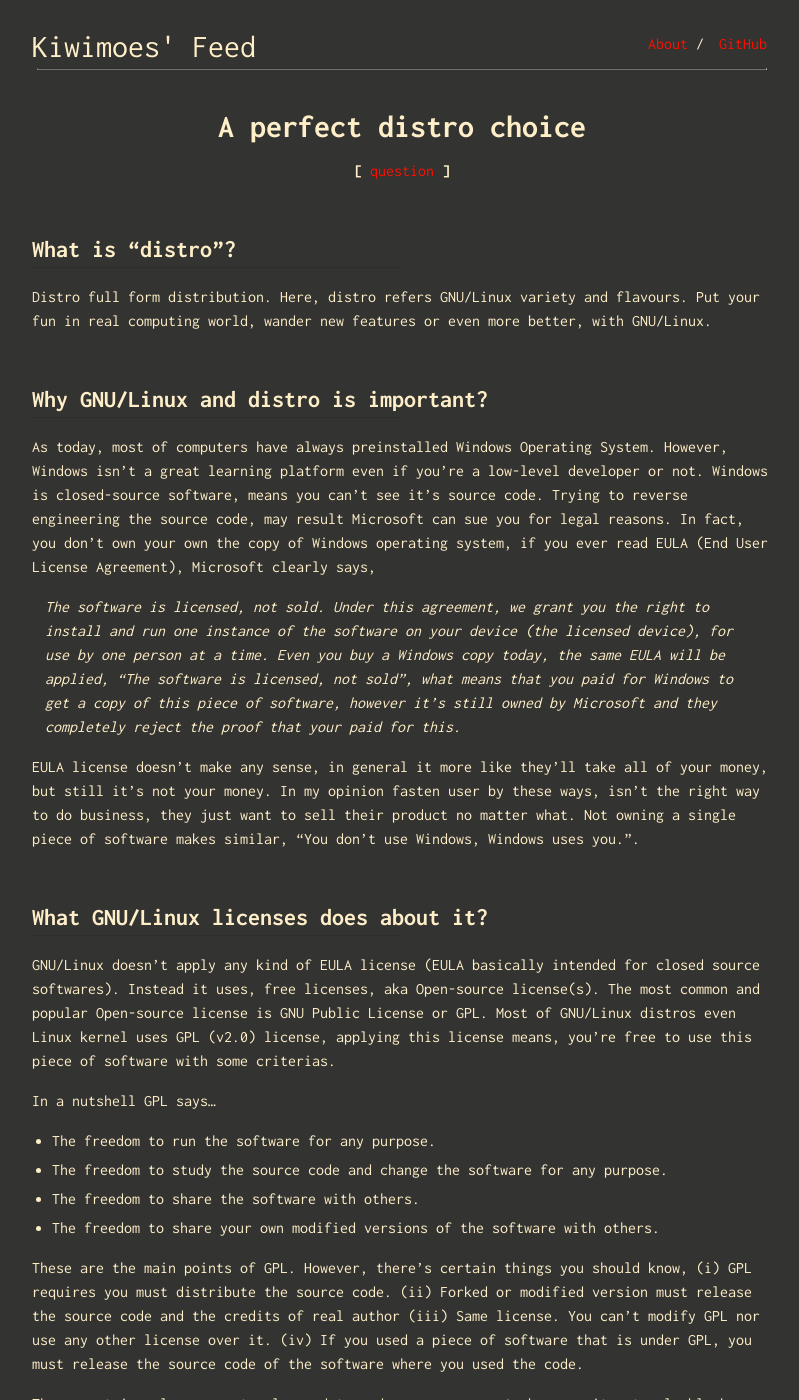
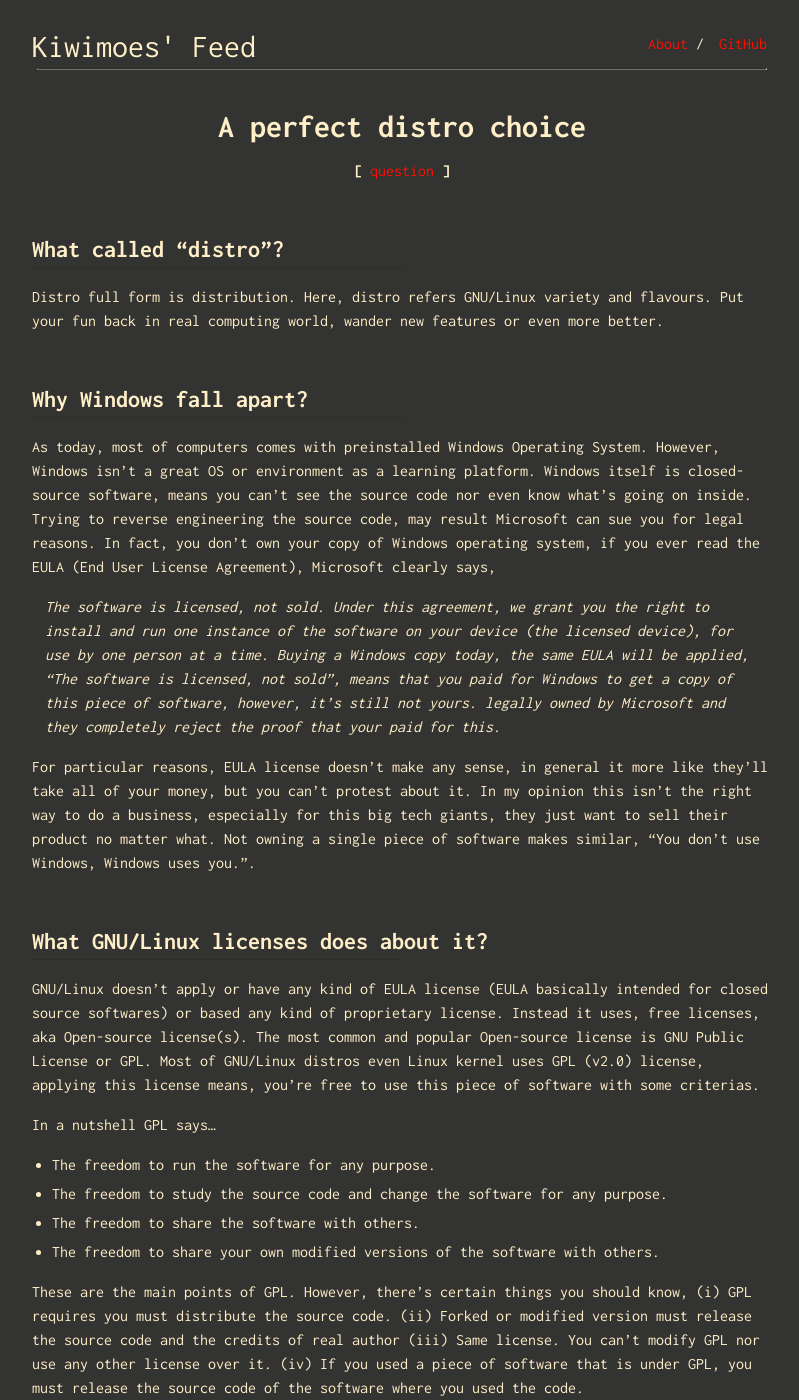
Before and after one commit to kiwimoe/kiwimoe.github.io, a Jekyll site: the page built from _posts/2022-07-11-distro-choice.md, in a window 1280 px wide and 1400 px high. Shown: the whole window, without its empty margins (238-1037 px from the left). Built offline with Jekyll 4.4.1, drawn with Linux system fonts in a browser that asks for light colours; some of the changed text lies outside the part shown.

Commit message:
update: distro choosing

```diff
--- a/_posts/2022-07-11-distro-choice.md
+++ b/_posts/2022-07-11-distro-choice.md
@@ -5,18 +5,18 @@ subtitle: Choose a distro
 tags: [question]
 ---
 
-## What is "distro"?
-Distro full form distribution. Here, distro refers GNU/Linux variety and flavours. Put your fun in real computing world, wander new features or even more better, with GNU/Linux.
+## What called "distro"?
+Distro full form is distribution. Here, distro refers GNU/Linux variety and flavours. Put your fun back in real computing world, wander new features or even more better.
 
-## Why GNU/Linux and distro is important?
-As today, most of computers have always preinstalled Windows Operating System. However, Windows isn't a great learning platform even if you're a low-level developer or not. Windows is closed-source software, means you can't see it's source code. Trying to reverse engineering the source code, may result Microsoft can sue you for legal reasons. In fact, you don't own your own the copy of Windows operating system, if you ever read EULA (End User License Agreement), Microsoft clearly says,
+## Why Windows fall apart?
+As today, most of computers comes with preinstalled Windows Operating System. However, Windows isn't a great OS or environment as a learning platform. Windows itself is closed-source software, means you can't see the source code nor even know what's going on inside. Trying to reverse engineering the source code, may result Microsoft can sue you for legal reasons. In fact, you don't own your copy of Windows operating system, if you ever read the EULA (End User License Agreement), Microsoft clearly says,
 > The software is licensed, not sold. Under this agreement, we grant you the right to install and run one instance of the software on your device (the licensed device), for use by one person at a time.
-Even you buy a Windows copy today, the same EULA will be applied, "The software is licensed, not sold", what means that you paid for Windows to get a copy of this piece of software, however it's still owned by Microsoft and they completely reject the proof that your paid for this.
+Buying a Windows copy today, the same EULA will be applied, "The software is licensed, not sold", means that you paid for Windows to get a copy of this piece of software, however, it's still not yours. legally owned by Microsoft and they completely reject the proof that your paid for this.
 
-EULA license doesn't make any sense, in general it more like they'll take all of your money, but still it's not your money. In my opinion fasten user by these ways, isn't the right way to do business, they just want to sell their product no matter what. Not owning a single piece of software makes similar, "You don't use Windows, Windows uses you.".
+For particular reasons, EULA license doesn't make any sense, in general it more like they'll take all of your money, but you can't protest about it. In my opinion this isn't the right way to do a business, especially for this big tech giants, they just want to sell their product no matter what. Not owning a single piece of software makes similar, "You don't use Windows, Windows uses you.".
 
 ## What GNU/Linux licenses does about it?
-GNU/Linux doesn't apply any kind of EULA license (EULA basically intended for closed source softwares). Instead it uses, free licenses, aka Open-source license(s). The most common and popular Open-source license is GNU Public License or GPL. Most of GNU/Linux distros even Linux kernel uses GPL (v2.0) license, applying this license means, you're free to use this piece of software with some criterias.
+GNU/Linux doesn't apply or have any kind of EULA license (EULA basically intended for closed source softwares) or based any kind of proprietary license. Instead it uses, free licenses, aka Open-source license(s). The most common and popular Open-source license is GNU Public License or GPL. Most of GNU/Linux distros even Linux kernel uses GPL (v2.0) license, applying this license means, you're free to use this piece of software with some criterias.
 
 In a nutshell GPL says...
 - The freedom to run the software for any purpose.
@@ -52,6 +52,6 @@ Below is the list, that I've made in mind of uses and comfortability.
 
 
 ## Which GNU/Linux distro would you pick up, or what distro do you use from these?
-I use Devuan with XFCE DE. However, I also use LXDE sometimes during my hardware issues. Current PC (Intel Pentium, 2-cores with 4 GiB of ram) make sense to use XFCE and LXDE, somehow. Before I used Void Linux, however, I recenly discovered a bug with lightdm-gtk3-greeter that the DE goes black after login and staying idle state for a while (which lock your systen if there's no human activity and that's where the bug come out, for that I always need to restart either change TTY which is a pain), after this, it made me to move on Devuan for stability reason.
+I use Devuan with XFCE DE. However, I also use LXDE sometimes during my hardware issues. Before I used Void Linux, however, I recenly discovered a bug with lightdm-gtk3-greeter that the DE goes black after re-login in idle state and that's where the bug came out, for that I always need to restart either change TTY which was a pain, after this, it made me to move on Devuan for stability reason.
 
-It's not up to me to give to decision what GNU/Linux you should use, I can only advice some distros which I think are the better out there.
+It's not up to me to give a reason about what GNU/Linux you should use, I can only advice some distros which I think somewhat better in packages and usage.
```
